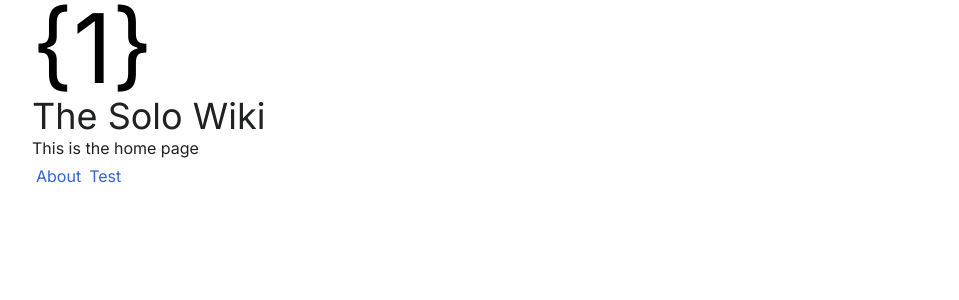
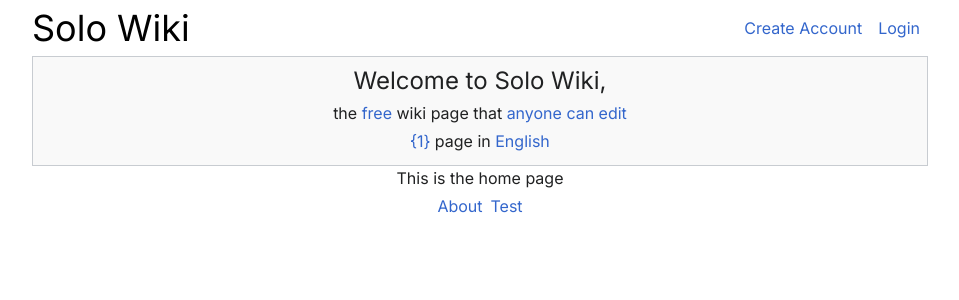
Before and after one commit to kafkaesc/Singleton-Wiki, a Next.js app: page / in a window 1280 px wide. Shown: the top 300 px of the page, without its empty margins (160-1119 px from the left). Built offline with nearby package versions, Linux system fonts and the light colour scheme.

Commit message:
Adding the welcome box and top nav to the home page

```diff
--- a/src/app/page.tsx
+++ b/src/app/page.tsx
@@ -1,14 +1,17 @@
-import H1 from '@/elements/H1';
 import Link from '@/elements/Link';
 import P from '@/elements/P';
 import PageColumn from '@/components/PageColumn';
+import TopNav from '@/components/TopNav';
+import WelcomeBox from '@/components/WelcomeBox';
 
 export default function Home() {
 	return (
+		<>
+			<TopNav />
 			<main>
 				<PageColumn>
-				<h1 className="text-8xl">{`{1}`}</h1>
-				<H1 className="text-2xl">The Solo Wiki</H1>
+					<WelcomeBox />
+					<div className="text-center">
 						<P>This is the home page</P>
 						<Link className="mx-1" href="/About">
 							About
@@ -16,7 +19,9 @@ export default function Home() {
 						<Link className="mx-1" href="/Test">
 							Test
 						</Link>
+					</div>
 				</PageColumn>
 			</main>
+		</>
 	);
 }
```
Lines whose indentation alone changed are shown as unchanged.
